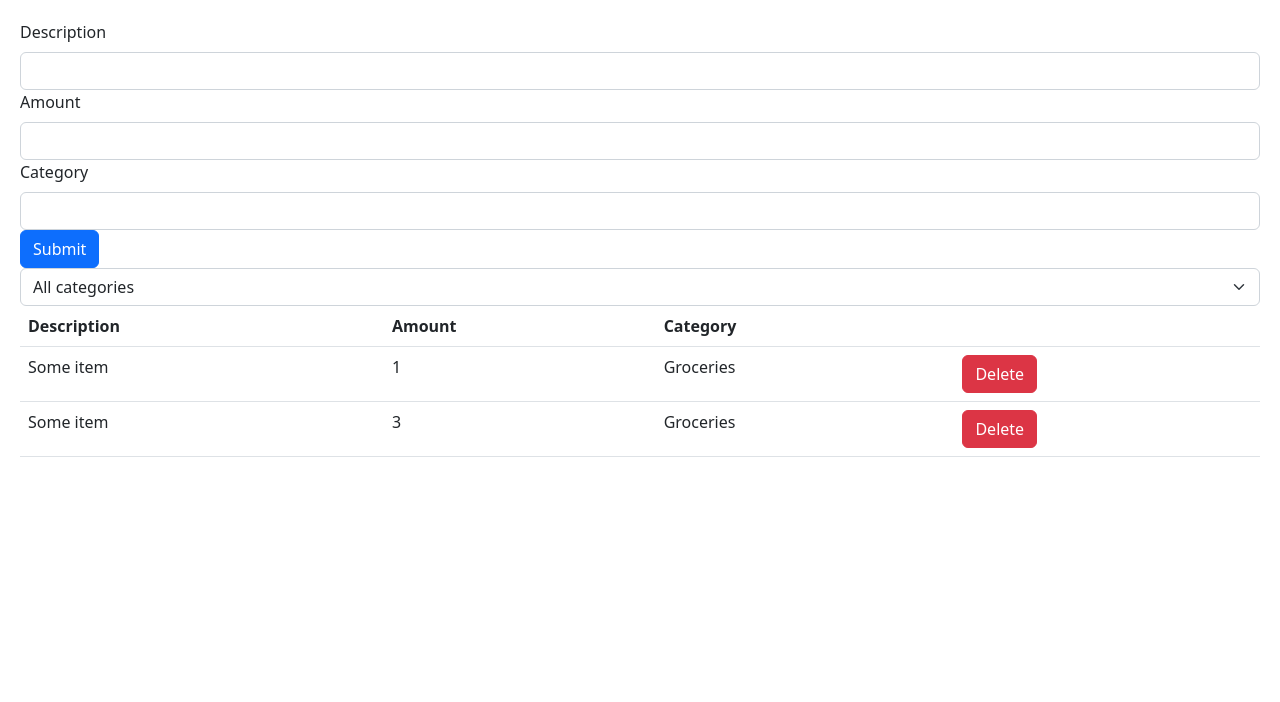
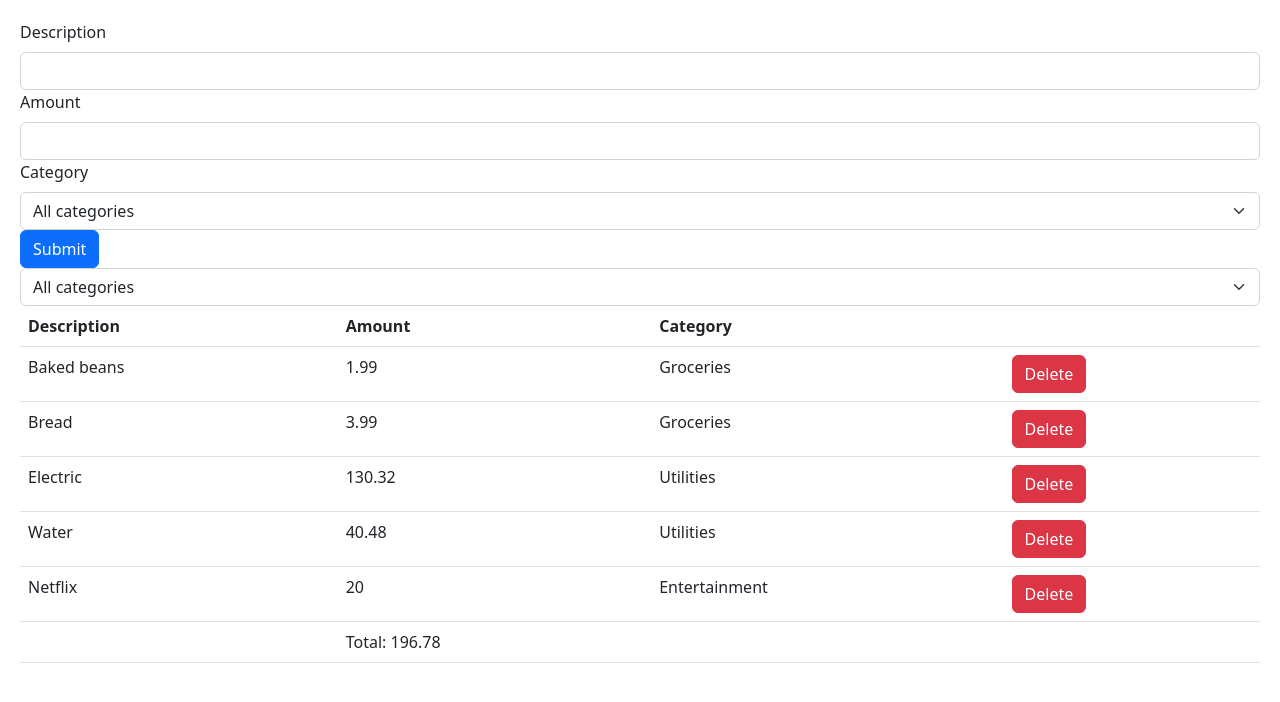
Before and after one commit to kylehammond/mosh-react-18, a React (Vite) app in the folder react-app/: page / in a window 1280 px wide. Shown: the top 702 px of the page. Built offline with nearby package versions, Linux system fonts and the light colour scheme.

Commit message:
Expense tracker progress (my sol)

```diff
--- a/react-app/src/App.tsx
+++ b/react-app/src/App.tsx
@@ -1,15 +1,10 @@
-import React, { useState } from "react";
 import "./App.css";
-import ExpenseTrackerForm from "./components/ExpenseTracker/ExpenseTrackerForm/ExpenseTrackerForm";
-import ExpenseTrackerList from "./components/ExpenseTracker/ExpenseTrackerList/ExpenseTrackerList";
+import ExpenseTracker from "./components/ExpenseTracker/ExpenseTracker";
 
 function App() {
-  const [expenseList, setExpenseList] = useState(null);
-
   return (
     <>
-      <ExpenseTrackerForm />
-      <ExpenseTrackerList />
+      <ExpenseTracker />
     </>
   );
 }
--- /dev/null
+++ b/react-app/src/components/ExpenseTracker/ExpenseItem.tsx
@@ -0,0 +1,13 @@
+export interface ExpenseItem {
+  id: number;
+  description: string;
+  amount: number;
+  category: string;
+}
+
+export const ExpenseItemCategories = [
+  "All categories",
+  "Groceries",
+  "Utilities",
+  "Entertainment",
+];
--- /dev/null
+++ b/react-app/src/components/ExpenseTracker/ExpenseTracker.tsx
@@ -0,0 +1,34 @@
+import { useState } from "react";
+import ExpenseTrackerForm from "./ExpenseTrackerForm/ExpenseTrackerForm";
+import ExpenseTrackerList from "./ExpenseTrackerList/ExpenseTrackerList";
+import { ExpenseItem } from "./ExpenseItem";
+
+const ExpenseTracker = () => {
+  const [expenses, setExpenses] = useState<ExpenseItem[]>([
+    { id: 1, description: "Baked beans", amount: 1.99, category: "Groceries" },
+    { id: 2, description: "Bread", amount: 3.99, category: "Groceries" },
+    { id: 3, description: "Electric", amount: 130.32, category: "Utilities" },
+    { id: 4, description: "Water", amount: 40.48, category: "Utilities" },
+    { id: 6, description: "Netflix", amount: 20.0, category: "Entertainment" },
+  ]);
+
+  const handleAdd = (expense: ExpenseItem) => {
+    const ids = expenses.map((expense) => expense.id);
+    let newId = Math.max(...ids) + 1;
+    let newExpenseItem = { ...expense, id: newId };
+    setExpenses([...expenses, newExpenseItem]);
+  };
+
+  const handleDelete = (expenseId: number) => {
+    setExpenses(expenses.filter((expense) => expense.id !== expenseId));
+  };
+
+  return (
+    <>
+      <ExpenseTrackerForm onAdd={handleAdd} />
+      <ExpenseTrackerList expenses={expenses} onDelete={handleDelete} />
+    </>
+  );
+};
+
+export default ExpenseTracker;
--- a/react-app/src/components/ExpenseTracker/ExpenseTrackerForm/ExpenseTrackerForm.tsx
+++ b/react-app/src/components/ExpenseTracker/ExpenseTrackerForm/ExpenseTrackerForm.tsx
@@ -1,21 +1,59 @@
-import React from "react";
+import { SubmitHandler, useForm } from "react-hook-form";
+import { ExpenseItem, ExpenseItemCategories } from "../ExpenseItem";
 
-const ExpenseTrackerForm = () => {
+interface Inputs {
+  description: string;
+  amount: number;
+  category: string;
+}
+
+interface Props {
+  onAdd: (expense: ExpenseItem) => void;
+}
+
+const ExpenseTrackerForm = ({ onAdd }: Props) => {
+  const { register, handleSubmit } = useForm<Inputs>();
+
+  const onSubmit: SubmitHandler<Inputs> = (data) => {
+    onAdd(data as ExpenseItem);
+  };
+
   return (
     <>
+      <form onSubmit={handleSubmit(onSubmit)}>
         <label htmlFor="description" className="form-label">
           Description
         </label>
-      <input id="description" type="text" className="form-control"></input>
+        <input
+          {...register("description")}
+          id="description"
+          type="text"
+          className="form-control"
+        ></input>
         <label htmlFor="amount" className="form-label">
           Amount
         </label>
-      <input id="amount" type="text" className="form-control"></input>
+        <input
+          {...register("amount")}
+          id="amount"
+          type="text"
+          className="form-control"
+        ></input>
         <label htmlFor="category" className="form-label">
           Category
         </label>
-      <input id="category" type="text" className="form-control"></input>
+        <select
+          {...register("category")}
+          className="form-select"
+          aria-label="Categories..."
+        >
+          {ExpenseItemCategories.map((category) => (
+            <option key={category}>{category}</option>
+          ))}
+        </select>
+
         <button className="btn btn-primary">Submit</button>
+      </form>
     </>
   );
 };
--- a/react-app/src/components/ExpenseTracker/ExpenseTrackerList/ExpenseTrackerList.tsx
+++ b/react-app/src/components/ExpenseTracker/ExpenseTrackerList/ExpenseTrackerList.tsx
@@ -1,33 +1,22 @@
-import React, { FormEvent, useState } from "react";
+import { ExpenseItem } from "../ExpenseItem";
+import { ExpenseItemCategories } from "../ExpenseItem";
 
-// interface ExpenseItem {
-//   id: number
-//   description: string;
-//   amount: number;
-//   category: string;
-// }
+interface Props {
+  expenses: ExpenseItem[];
+  onDelete: (id: number) => void;
+}
 
-const ExpenseTrackerList = () => {
-  const [expenses, setExpenses] = useState([
-    { id: 1, description: "Some item ", amount: 1, category: "Groceries" },
-    { id: 2, description: "Some item ", amount: 3, category: "Groceries" },
-  ]);
-
-  const handleDelete = (expenseId: number) => {
-    setExpenses(expenses.filter((expense) => expense.id !== expenseId));
-  };
-
-  const categories = [
-    "All categories",
-    "Groceries",
-    "Utilities",
-    "Entertainment",
-  ];
+const ExpenseTrackerList = ({ expenses, onDelete }: Props) => {
+  function getTotal() {
+    let sum = 0;
+    expenses.forEach((expense) => (sum += expense.amount));
+    return sum.toFixed(2);
+  }
 
   return (
     <>
       <select className="form-select" aria-label="Filter...">
-        {categories.map((category) => (
+        {ExpenseItemCategories.map((category) => (
           <option key={category}>{category}</option>
         ))}
       </select>
@@ -41,7 +30,7 @@ const ExpenseTrackerList = () => {
           </tr>
         </thead>
         <tbody>
-          {expenses.map((expense) => (
+          {expenses?.map((expense) => (
             <tr key={expense.id}>
               <td>{expense.description}</td>
               <td>{expense.amount}</td>
@@ -49,13 +38,19 @@ const ExpenseTrackerList = () => {
               <td>
                 <button
                   className="btn btn-danger"
-                  onClick={() => handleDelete(expense.id)}
+                  onClick={() => onDelete(expense.id)}
                 >
                   Delete
                 </button>
               </td>
             </tr>
           ))}
+          <tr>
+            <td></td>
+            <td>Total: {getTotal()}</td>
+            <td></td>
+            <td></td>
+          </tr>
         </tbody>
       </table>
     </>
```
Lines whose indentation alone changed are shown as unchanged.
